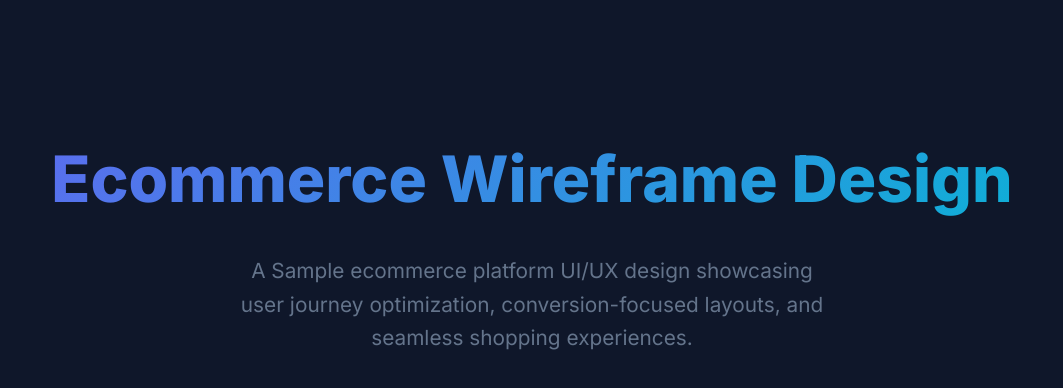
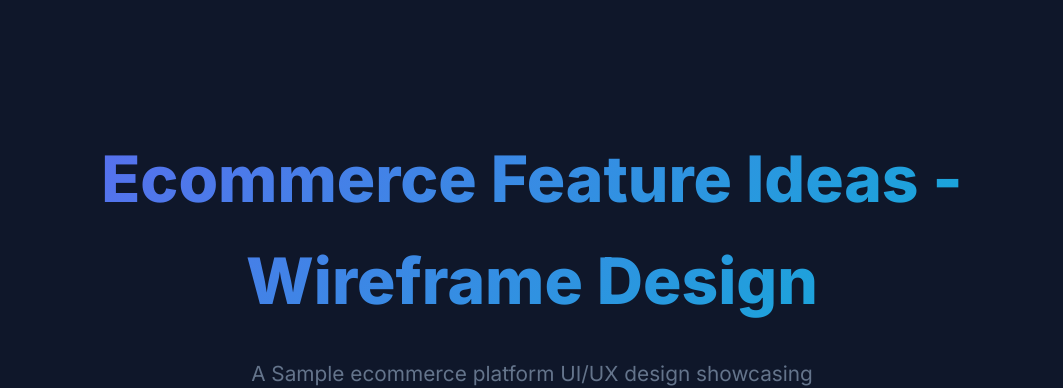
Before and after one commit to priyanshumishraa/portfolioo, a plain HTML site: page priyanshu's portfolio/index.html in a window 1280 px wide. Shown: the part 800-1188 px from the top of the page, without its empty margins (108-1171 px from the left). Drawn offline with Linux system fonts and the light colour scheme.

Commit message:
Update index.html

```diff
--- a/priyanshu's portfolio/index.html
+++ b/priyanshu's portfolio/index.html
@@ -709,7 +709,7 @@
     <!-- Demo Section - Main Focus -->
     <section id="demo" class="demo-section scroll-reveal">
         <div class="demo-container">
-            <h2 class="demo-title">Ecommerce Wireframe Design</h2>
+            <h2 class="demo-title">Ecommerce Feature Ideas - Wireframe Design</h2>
             <p class="demo-description">
                 A Sample ecommerce platform UI/UX design showcasing user journey optimization,
                 conversion-focused layouts, and seamless shopping experiences.
```
